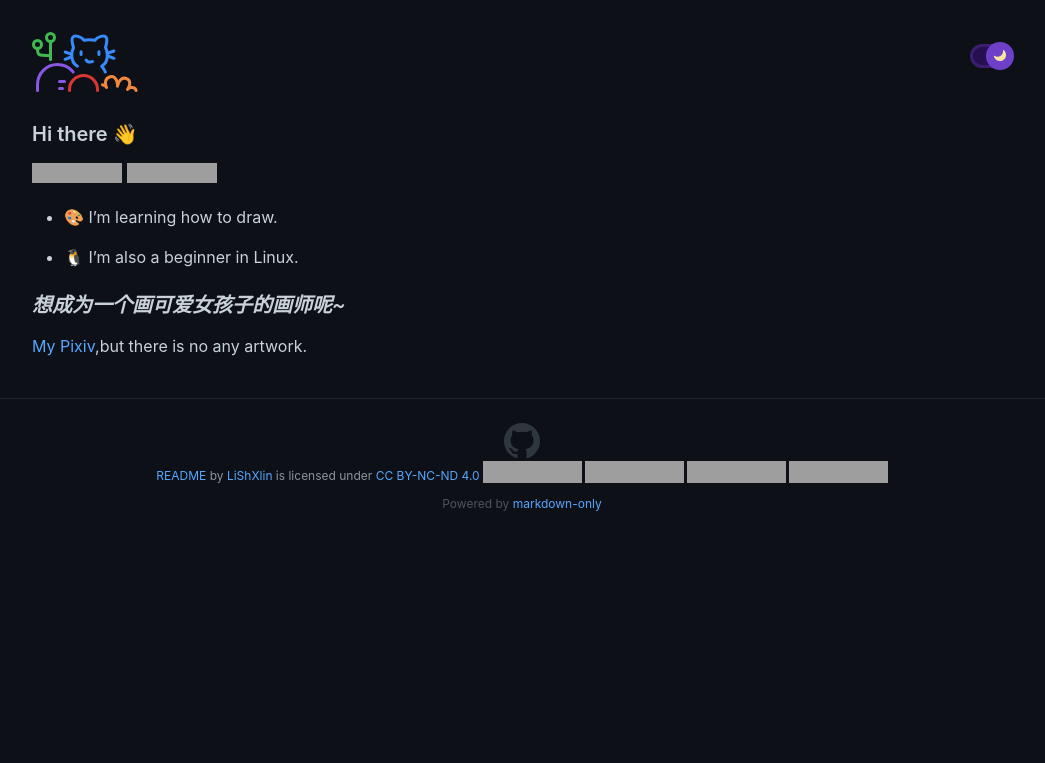
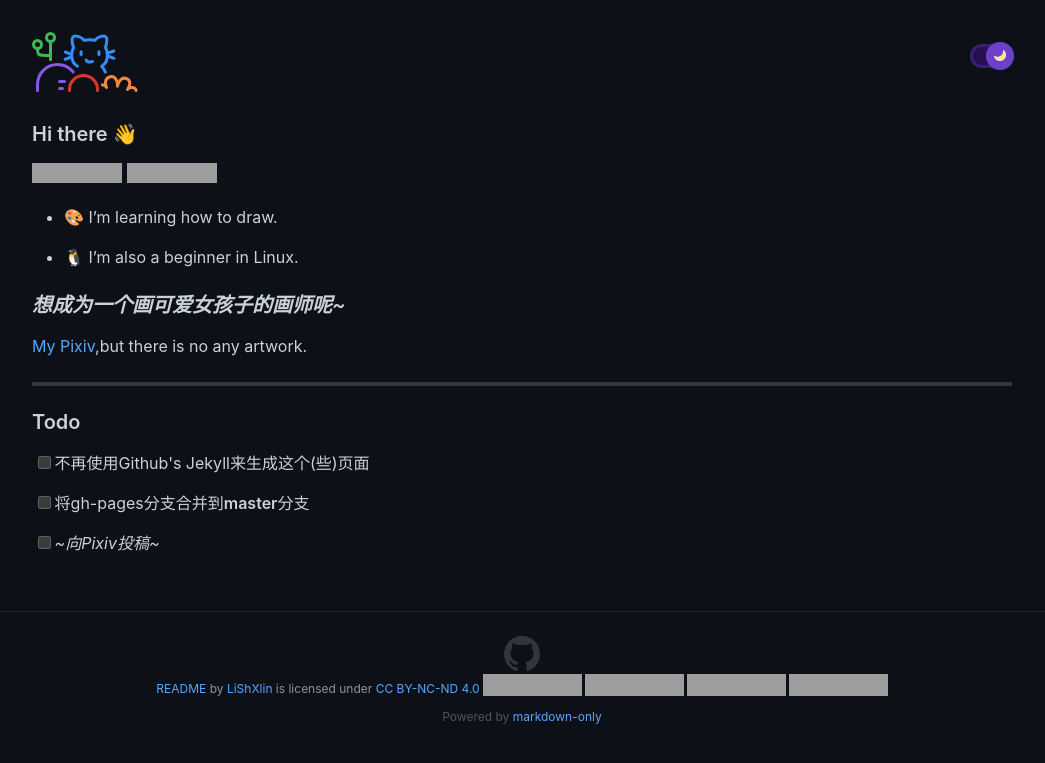
Before and after one commit to lishxlin/lishxlin, a Jekyll site: the page built from index.md, in a window 1280 px wide. Shown: the top 763 px of the page, without its empty margins (118-1163 px from the left). Built offline with Jekyll 4.4.1, drawn with Linux system fonts in a browser that asks for light colours; our own code applies the rules of GitHub Pages for plain Markdown files; grey boxes are pictures that could not be loaded.

Commit message:
Update index.md

```diff
--- a/index.md
+++ b/index.md
@@ -9,6 +9,16 @@
 ### *想成为一个画可爱女孩子的画师呢~*
 
 [My Pixiv](https://www.pixiv.net/users/20630391),but there is no any artwork.
+
+---
+
+### Todo
+
+- [ ] 不再使用Github's Jekyll来生成这个(些)页面
+
+- [ ] 将gh-pages分支合并到**master**分支
+
+- [ ] *~向Pixiv投稿~*
 
 <!--
 **lishengxlin/lishengxlin** is a ✨ _special_ ✨ repository because its `README.md` (this file) appears on your GitHub profile.
```
